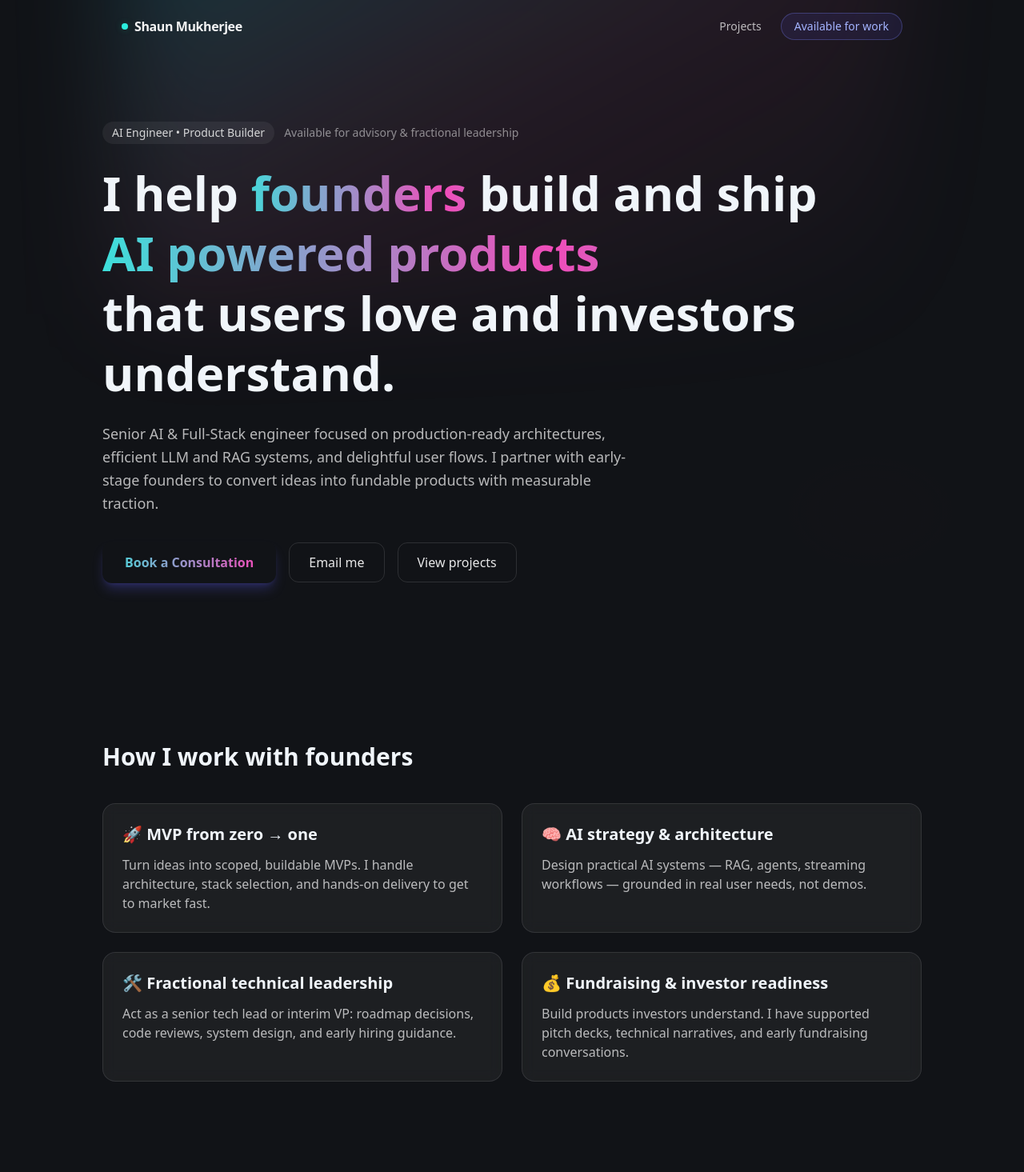
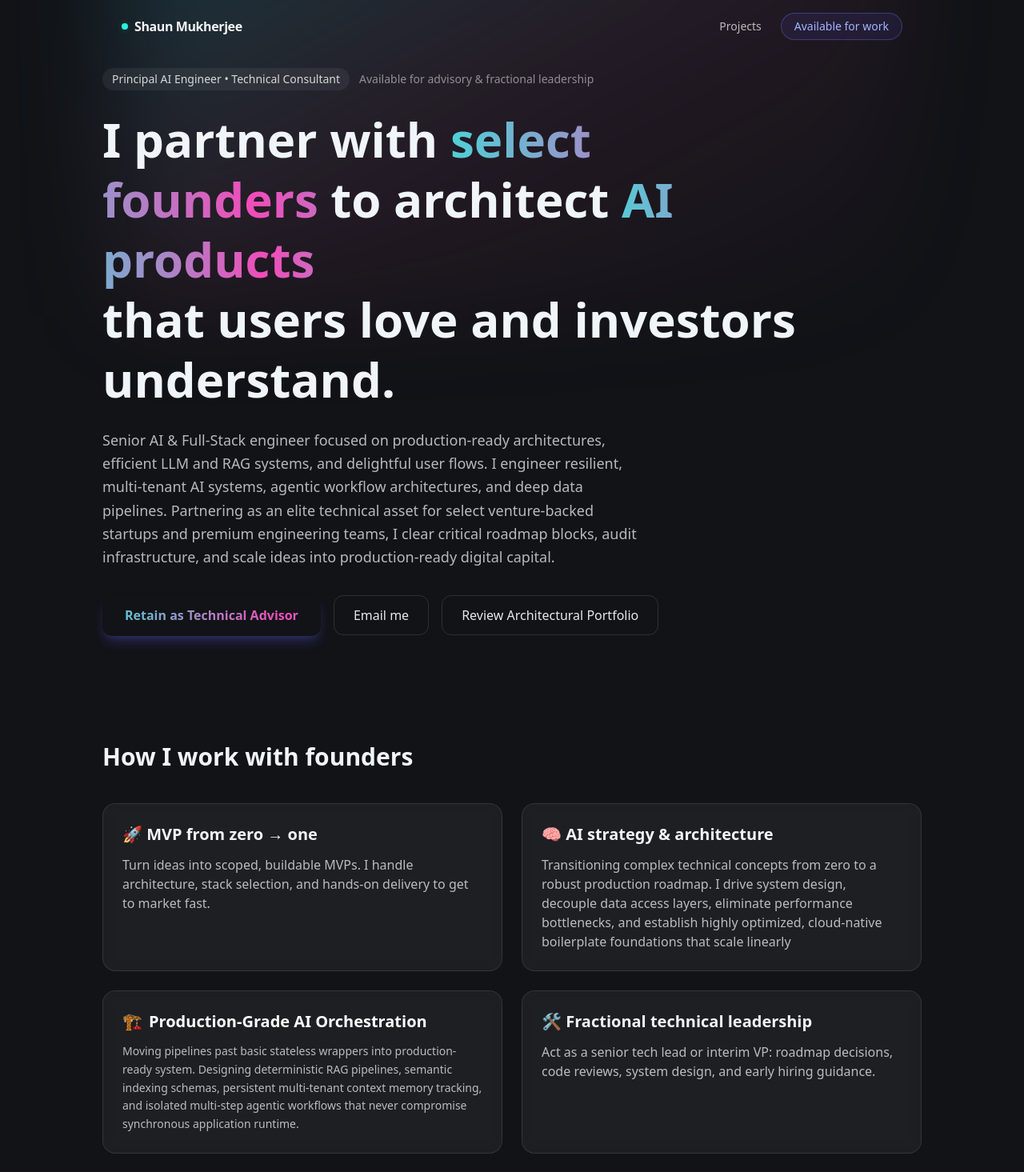
Before and after one commit to shaunakmukherjee/shaunakmukherjee.github.io, a Next.js app: page / in a window 1280 px wide. Shown: the top 1465 px of the page at 80% size. Built offline with nearby package versions, Linux system fonts and the light colour scheme.

Commit message:
updated headlines

```diff
--- a/src/app/layout.tsx
+++ b/src/app/layout.tsx
@@ -1,4 +1,5 @@
 import Navbar from '@/components/Navbar'
+// @ts-ignore: Next.js supports global CSS imports in the app directory
 import './globals.css'
 import { Inter } from 'next/font/google'
 
@@ -9,30 +10,30 @@ const inter = Inter({
 
 export const metadata = {
   metadataBase: new URL("https://shaunakmukherjee.github.io"),
-  title: "Shaun — AI Engineer & Full-Stack Builder",
+  title: "Shaun — Principal AI Architect & Engineer",
   description:
-    "I build production-ready AI systems, mobile apps, and modern web platforms.",
+    "Architecting high-throughput microservices, production-grade AI infrastructure, and resilient agentic workflows for premium enterprise platforms.",
   openGraph: {
-    title: "Shaun — AI Engineer & Full-Stack Builder",
+    title: "Shaun — Principal AI Engineer and Builder",
     description:
-      "Production-ready AI systems, RAG pipelines, mobile apps, and modern web products.",
+      "Architecting high-throughput microservices, production-grade AI infrastructure, and resilient agentic workflows for premium enterprise platforms.",
     url: "https://shaunakmukherjee.github.io",
-    siteName: "Shaun Portfolio",
+    siteName: "Shaun's Portfolio",
     images: [
       {
         url: "/og.png",
         width: 1200,
         height: 630,
-        alt: "Shaun — AI Engineer & Full-Stack Builder",
+        alt: "Shaun — Principal AI Engineer and Builder",
       },
     ],
     type: "website",
   },
   twitter: {
     card: "summary_large_image",
-    title: "Shaun — AI Engineer & Full-Stack Builder",
+    title: "Shaun — Principal AI Architect & Engineer",
     description:
-      "Production-ready AI systems, RAG pipelines, mobile apps, and modern web products.",
+      "Architecting high-throughput microservices, production-grade AI infrastructure, and resilient agentic workflows for premium enterprise platforms.",
     images: ["/og.png"],
   },
 }
--- a/src/app/page.tsx
+++ b/src/app/page.tsx
@@ -11,21 +11,22 @@ export default function Home() {
       {/* HERO */}
       <section className="relative mx-auto flex min-h-screen max-w-5xl flex-col justify-center pt-20">
         <div className="mb-6 inline-flex items-center gap-3">
-          <span className="inline-block rounded-full bg-white/6 px-3 py-1 text-sm font-medium text-white/80">AI Engineer • Product Builder</span>
+          <span className="inline-block rounded-full bg-white/6 px-3 py-1 text-sm font-medium text-white/80">Principal AI Engineer • Technical Consultant</span>
           <span className="text-sm text-white/50">Available for advisory & fractional leadership</span>
         </div>
 
         <h1 className="max-w-4xl text-4xl font-semibold leading-tight sm:text-6xl">
-          I help<span className="animate-gradient"> founders</span> build and ship
-          <span className="animate-gradient"> AI powered products</span>
+          I partner with <span className="animate-gradient">select founders</span> to architect
+          <span className="animate-gradient"> AI products</span>
           <br className="hidden sm:block" /> that users love and investors understand.
         </h1>
 
         <p className="mt-6 max-w-2xl text-lg leading-relaxed text-white/70">
           Senior AI & Full-Stack engineer focused on production-ready
           architectures, efficient LLM and RAG systems, and delightful user flows.
-          I partner with early-stage founders to convert ideas into fundable
-          products with measurable traction.
+          I engineer resilient, multi-tenant AI systems, agentic workflow architectures, and deep data pipelines.
+      Partnering as an elite technical asset for select venture-backed startups and premium engineering teams,
+      I clear critical roadmap blocks, audit infrastructure, and scale ideas into production-ready digital capital.
         </p>
 
         <div className="mt-8 flex flex-wrap items-center gap-4">
@@ -33,7 +34,7 @@ export default function Home() {
             href="https://calendly.com/shaunmukherjee-proton/30min"
             className="rounded-xl animate-gradient px-7 py-3.5 font-semibold text-white shadow-lg shadow-indigo-500/25 transition hover:translate-y-[-1px] hover:shadow-indigo-500/40"
           >
-            Book a Consultation
+            Retain as Technical Advisor
           </a>
 
           <a
@@ -47,7 +48,7 @@ export default function Home() {
             href="#projects"
             className="rounded-xl border border-white/12 px-6 py-3 font-medium text-white/90 transition hover:bg-white/6 hover:border-white/30"
           >
-            View projects
+            Review Architectural Portfolio
           </a>
         </div>
       </section>
@@ -75,11 +76,22 @@ export default function Home() {
               🧠 AI strategy & architecture
             </h3>
             <p className="mt-3 text-white/70">
-              Design practical AI systems — RAG, agents,
-              streaming workflows — grounded in real
-              user needs, not demos.
+             Transitioning complex technical concepts from zero to a robust production roadmap. I drive system
+        design, decouple data access layers, eliminate performance bottlenecks, and establish highly optimized,
+        cloud-native boilerplate foundations that scale linearly
             </p>
           </div>
+
+          <div className="rounded-2xl border border-white/10 bg-white/5 p-6 backdrop-blur transition hover:border-white/20">
+      <h3 className="text-xl font-semibold text-white flex items-center gap-2">
+        <span>🏗️</span> Production-Grade AI Orchestration
+      </h3>
+      <p className="mt-3 text-sm leading-relaxed text-white/70">
+        Moving pipelines past basic stateless wrappers into production-ready system. Designing deterministic
+        RAG pipelines, semantic indexing schemas, persistent multi-tenant context memory tracking, and isolated multi-step
+        agentic workflows that never compromise synchronous application runtime.
+      </p>
+    </div>
 
           <div className="rounded-2xl border border-white/10 bg-white/5 p-6 backdrop-blur">
             <h3 className="text-xl font-semibold">
```
